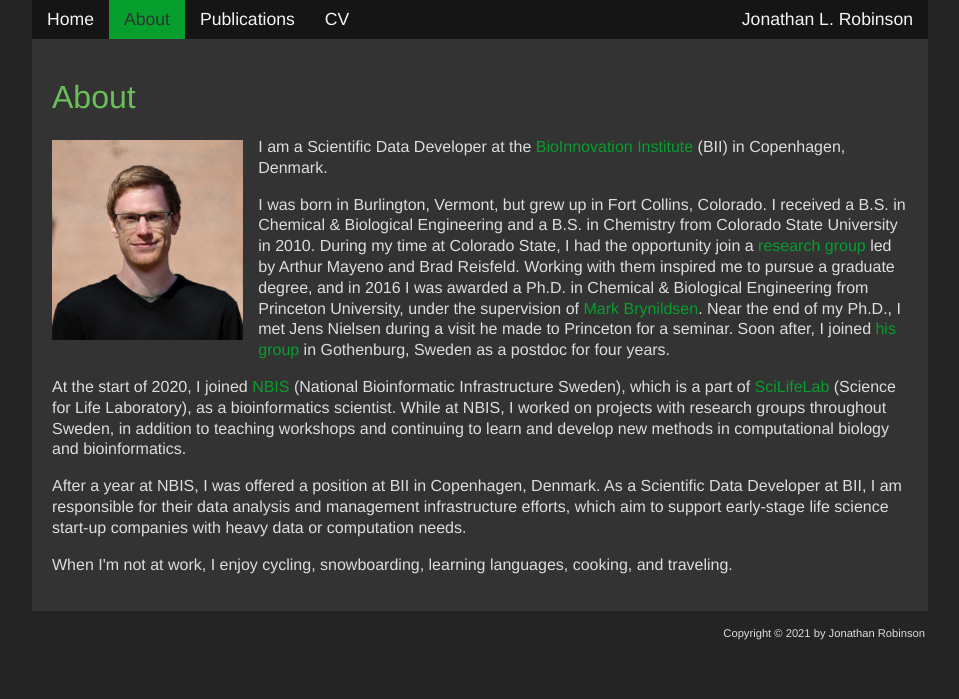
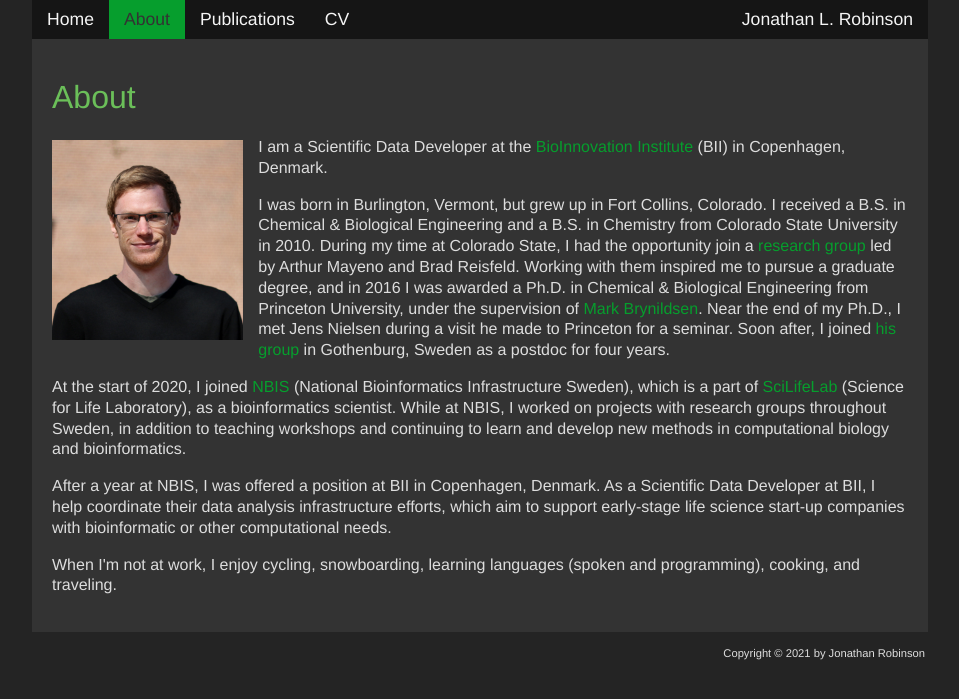
Before and after one commit to JonathanRob/JonathanRob.github.io, a Jekyll site: the page built from about.html, in a window 1280 px wide. Shown: the top 699 px of the page, without its empty margins (160-1119 px from the left). Built offline with Jekyll 4.4.1, drawn with Linux system fonts in a browser that asks for light colours.

Commit message:
about: minor updates/fixes

```diff
--- a/about.html
+++ b/about.html
@@ -14,11 +14,11 @@ title: about
 
 		<p>I was born in Burlington, Vermont, but grew up in Fort Collins, Colorado. I received a B.S. in Chemical & Biological Engineering and a B.S. in Chemistry from Colorado State University in 2010. During my time at Colorado State, I had the opportunity join a <a href='http://qspt.colostate.edu/'>research group</a> led by Arthur Mayeno and Brad Reisfeld. Working with them inspired me to pursue a graduate degree, and in 2016 I was awarded a Ph.D. in Chemical & Biological Engineering from Princeton University, under the supervision of <a href="https://brynildsenlab.princeton.edu/">Mark Brynildsen</a>. Near the end of my Ph.D., I met Jens Nielsen during a visit he made to Princeton for a seminar. Soon after, I joined <a href="https://www.sysbio.se/labs/nielsen/">his group</a> in Gothenburg, Sweden as a postdoc for four years.</p>
 
-		<p>At the start of 2020, I joined <a href="https://nbis.se/">NBIS</a> (National Bioinformatic Infrastructure Sweden), which is a part of <a href="https://www.scilifelab.se/">SciLifeLab</a> (Science for Life Laboratory), as a bioinformatics scientist. While at NBIS, I worked on projects with research groups throughout Sweden, in addition to teaching workshops and continuing to learn and develop new methods in computational biology and bioinformatics.</p>
+		<p>At the start of 2020, I joined <a href="https://nbis.se/">NBIS</a> (National Bioinformatics Infrastructure Sweden), which is a part of <a href="https://www.scilifelab.se/">SciLifeLab</a> (Science for Life Laboratory), as a bioinformatics scientist. While at NBIS, I worked on projects with research groups throughout Sweden, in addition to teaching workshops and continuing to learn and develop new methods in computational biology and bioinformatics.</p>
 
-        <p>After a year at NBIS, I was offered a position at BII in Copenhagen, Denmark. As a Scientific Data Developer at BII, I am responsible for their data analysis and management infrastructure efforts, which aim to support early-stage life science start-up companies with heavy data or computation needs.</p>
+        <p>After a year at NBIS, I was offered a position at BII in Copenhagen, Denmark. As a Scientific Data Developer at BII, I help coordinate their data analysis infrastructure efforts, which aim to support early-stage life science start-up companies with bioinformatic or other computational needs.</p>
 
-		<p>When I'm not at work, I enjoy cycling, snowboarding, learning languages, cooking, and traveling.</p>
+		<p>When I'm not at work, I enjoy cycling, snowboarding, learning languages (spoken and programming), cooking, and traveling.</p>
 	</div>
 
 </div>
```
